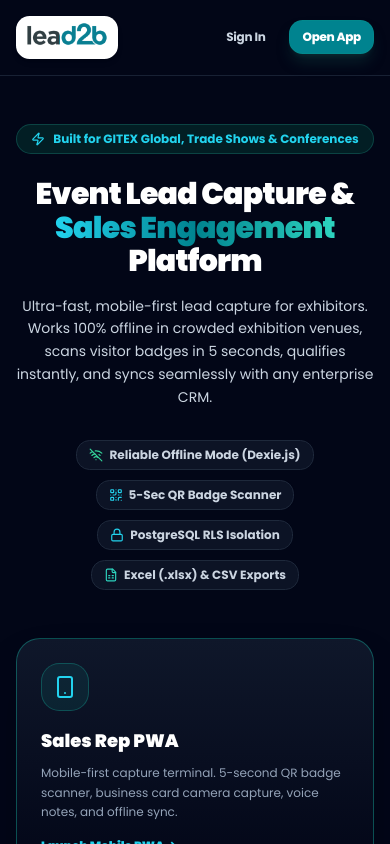
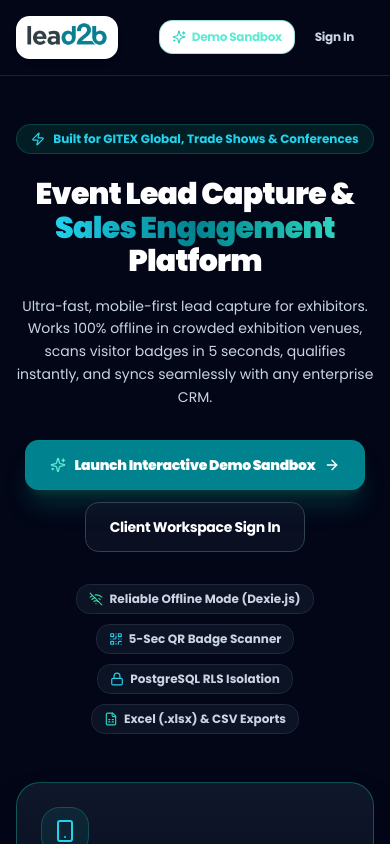
Before and after one commit to SheikAbdullah85/lead2b, a Next.js app: page / in a window 390 px wide. Shown: the top 844 px of the page. Built offline with nearby package versions, Linux system fonts and the light colour scheme; no server answers.

Commit message:
feat(pwa): auto-update service worker cache to v3, add demo CTAs to landing page, and harden collateral fulfillment

```diff
--- a/public/sw.js
+++ b/public/sw.js
@@ -1,9 +1,10 @@
 // lead2b Progressive Web App Service Worker - High Reliability Offline Engine
-const CACHE_NAME = 'lead2b-cache-v2';
+const CACHE_NAME = 'lead2b-cache-v3';
 
 const STATIC_ASSETS = [
   '/',
   '/login',
+  '/demo',
   '/app/dashboard',
   '/app/scan',
   '/app/lead/new',
--- a/src/app/api/collateral/fulfill/route.ts
+++ b/src/app/api/collateral/fulfill/route.ts
@@ -16,7 +16,8 @@
 
     // In production, this calls SendGrid, Postmark, or AWS SES with trackable links.
     // We log the fulfillment and return simulated delivery confirmation.
-    console.log(`[Fulfillment] Instant digital collateral dispatched to: ${dispatch.lead_email} (${dispatch.asset_titles.join(', ')})`);
+    const titles = dispatch.asset_titles?.join(', ') || dispatch.asset_ids.join(', ');
+    console.log(`[Fulfillment] Instant digital collateral dispatched to: ${dispatch.lead_email} (${titles})`);
 
     const result = {
       success: true,
--- a/src/app/page.tsx
+++ b/src/app/page.tsx
@@ -20,14 +20,20 @@
           </span>
         </div>
 
-        <div className="flex items-center gap-3">
+        <div className="flex items-center gap-2 sm:gap-3">
+          <Link href="/demo">
+            <Button size="sm" variant="outline" className="font-bold border-teal-500/40 text-teal-300 hover:bg-teal-950/50 flex items-center gap-1.5">
+              <Sparkles className="w-3.5 h-3.5 text-teal-400" />
+              <span>Demo Sandbox</span>
+            </Button>
+          </Link>
           <Link href="/login">
             <Button variant="ghost" size="sm" className="text-slate-300 hover:text-white hover:bg-slate-800/70 font-bold">
               Sign In
             </Button>
           </Link>
           <Link href="/app/dashboard">
-            <Button size="sm" variant="primary" className="font-extrabold shadow-lg shadow-teal-900/40">
+            <Button size="sm" variant="primary" className="font-extrabold shadow-lg shadow-teal-900/40 hidden sm:inline-flex">
               Open App
             </Button>
           </Link>
@@ -52,6 +58,22 @@
         <p className="mt-4 text-sm sm:text-base md:text-lg text-slate-300 max-w-2xl leading-relaxed font-normal">
           Ultra-fast, mobile-first lead capture for exhibitors. Works 100% offline in crowded exhibition venues, scans visitor badges in 5 seconds, qualifies instantly, and syncs seamlessly with any enterprise CRM.
         </p>
+
+        {/* Action CTAs */}
+        <div className="flex flex-col sm:flex-row items-center justify-center gap-3 mt-8">
+          <Link href="/demo">
+            <Button size="lg" variant="primary" className="font-black px-6 py-3.5 shadow-xl shadow-teal-700/30 flex items-center gap-2">
+              <Sparkles className="w-4 h-4 text-teal-300" />
+              <span>Launch Interactive Demo Sandbox</span>
+              <ArrowRight className="w-4 h-4" />
+            </Button>
+          </Link>
+          <Link href="/login">
+            <Button size="lg" variant="outline" className="font-bold border-slate-700 hover:border-slate-500 text-white px-6 py-3.5 bg-slate-900/60">
+              <span>Client Workspace Sign In</span>
+            </Button>
+          </Link>
+        </div>
 
         {/* Feature Badges */}
         <div className="flex flex-wrap items-center justify-center gap-2.5 sm:gap-4 mt-8 text-xs font-bold text-slate-300">
--- a/src/components/pwa/ServiceWorkerRegister.tsx
+++ b/src/components/pwa/ServiceWorkerRegister.tsx
@@ -11,13 +11,17 @@
           .then((reg) => {
             console.log('[lead2b] ServiceWorker registered with scope:', reg.scope);
 
+            // Force update check on every load
+            reg.update().catch(() => {});
+
             // Check for updates periodically
             reg.onupdatefound = () => {
               const installingWorker = reg.installing;
               if (installingWorker) {
                 installingWorker.onstatechange = () => {
                   if (installingWorker.state === 'installed' && navigator.serviceWorker.controller) {
-                    console.log('[lead2b] New content available; please refresh.');
+                    console.log('[lead2b] New version detected; refreshing to load latest code.');
+                    window.location.reload();
                   }
                 };
               }
```
